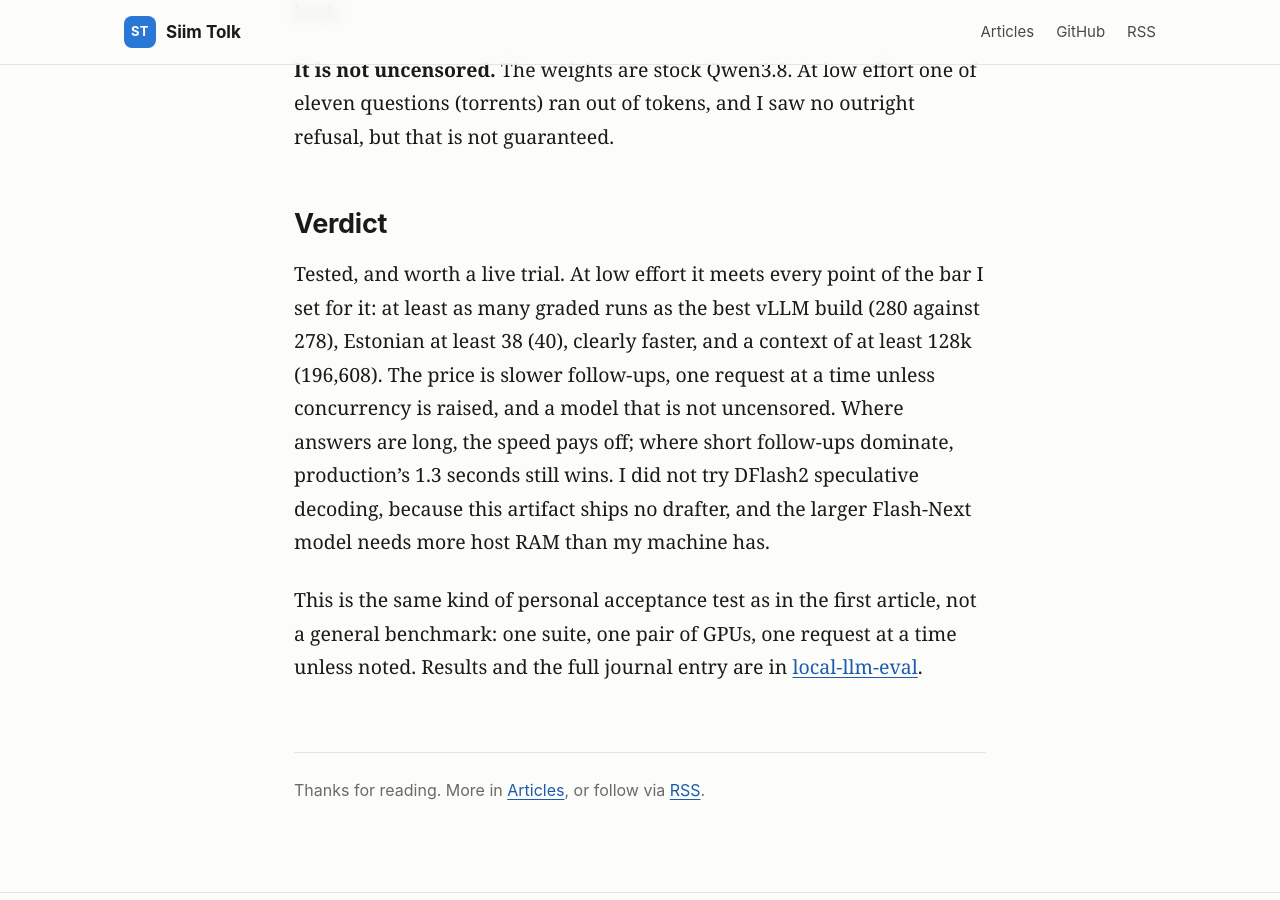
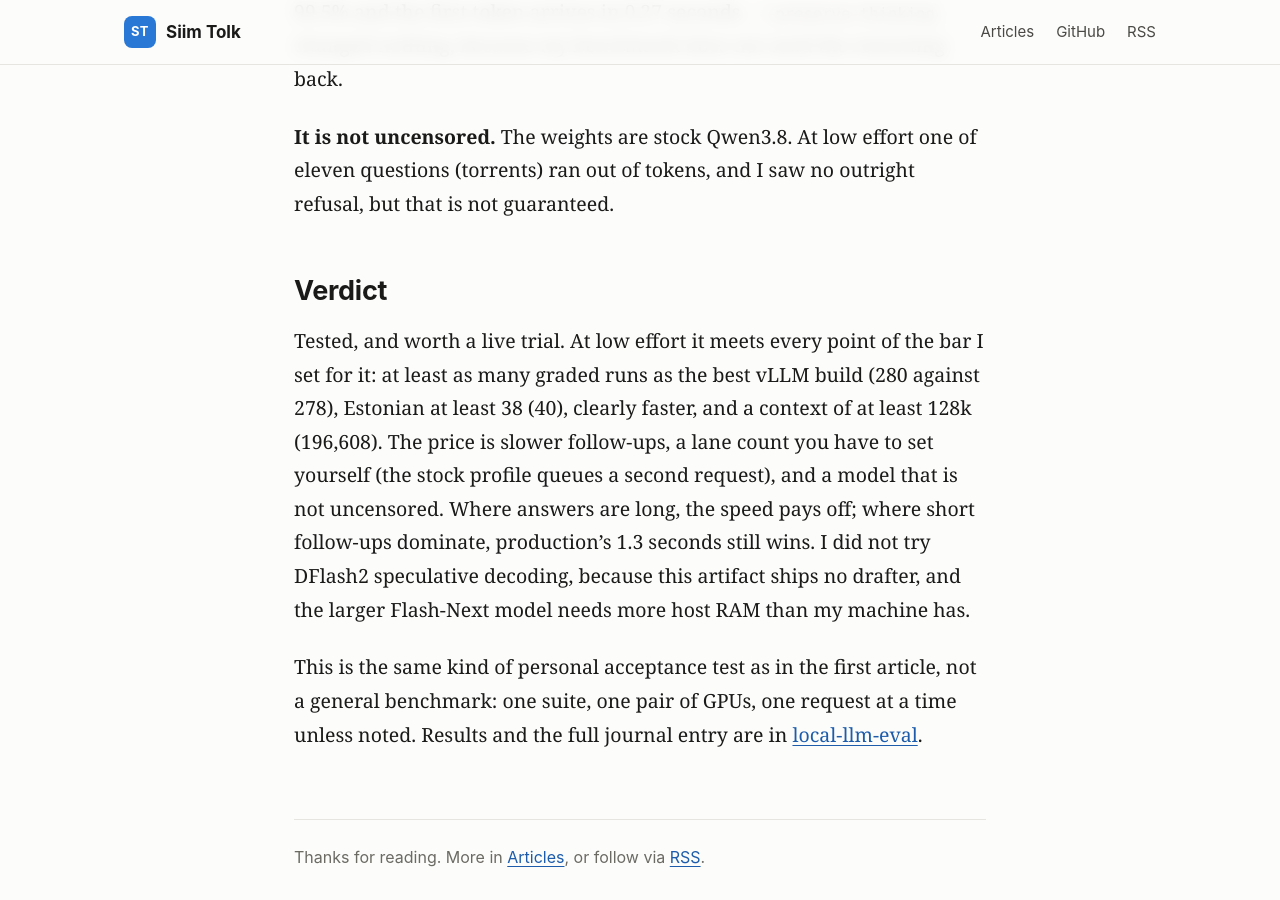
Before and after one commit to siimtolk/siimtolk.github.io, a Jekyll site: the page built from _posts/2026-10-25-capy-flash-test.md, in a window 1280 px wide and 900 px high, scrolled down 8125 px. Built offline with Jekyll 4.4.1, drawn with Linux system fonts in a browser that asks for light colours; some of the changed text lies outside the part shown.

Commit message:
capy-flash article: concurrency is configurable, not fixed at one
Co-Authored-By: Claude Sonnet 5.5 <noreply@anthropic.com>

```diff
--- a/_posts/2026-10-25-capy-flash-test.md
+++ b/_posts/2026-10-25-capy-flash-test.md
@@ -23,7 +23,7 @@ What that means in practice, compared with vLLM:
 
 - **Weights come in its own format.** vLLM loads ordinary safetensors builds (NVFP4, AWQ, GPTQ) of many models. capy-flash runs `.ninfer` artifacts that someone has converted for it, such as Feyd89's QUASAR-QAT build below, so the list of usable models is short.
 - **It is tuned for one box.** The author builds and measures everything on two RTX 5070 Ti, and the README says the engine is validated there without P2P. My 5060 Ti numbers are a different card, and the author's announcement says other people have posted results from other cards in the repository's issues.
-- **It serves few requests at a time.** The documented profiles run with `--max-concurrency 1`, though the server accepts up to eight, and vLLM's scheduler is built for many requests at once. The stock 27B profile queues a second request, which matters in the results below.
+- **Concurrency is a setting, and the stock profile starts at one.** The documented profiles run with `--max-concurrency 1`, so a second request waits, but the server accepts up to eight lanes sharing one KV pool, and two lanes ran fine here (see the results below). vLLM's scheduler was designed around many simultaneous requests; here the lane count is something you set and size the cache for.
 - **It keeps conversations in memory.** A prefix cache works across turns, and idle conversations move to host RAM and optionally to disk. This is what the follow-up numbers below depend on.
 
 The project does not compare itself with vLLM or llama.cpp; its own benchmarks are against Strata, another engine for the same cards. The comparison with vLLM in this article is mine, from the same suite and the same two cards. Sources: the [capy-flash repository](https://github.com/ValerioDolci/capy-flash) and its [announcement on r/LocalLLaMA](https://www.reddit.com/r/LocalLLaMA/comments/1xe9yyg/capyflash_v074_where_my_twogpu_qwen38_engine_is/).
@@ -111,6 +111,6 @@ The speed carries over: 145 tok/s with two requests at once, 2.1 times productio
 
 ## Verdict
 
-Tested, and worth a live trial. At low effort it meets every point of the bar I set for it: at least as many graded runs as the best vLLM build (280 against 278), Estonian at least 38 (40), clearly faster, and a context of at least 128k (196,608). The price is slower follow-ups, one request at a time unless concurrency is raised, and a model that is not uncensored. Where answers are long, the speed pays off; where short follow-ups dominate, production's 1.3 seconds still wins. I did not try DFlash2 speculative decoding, because this artifact ships no drafter, and the larger Flash-Next model needs more host RAM than my machine has.
+Tested, and worth a live trial. At low effort it meets every point of the bar I set for it: at least as many graded runs as the best vLLM build (280 against 278), Estonian at least 38 (40), clearly faster, and a context of at least 128k (196,608). The price is slower follow-ups, a lane count you have to set yourself (the stock profile queues a second request), and a model that is not uncensored. Where answers are long, the speed pays off; where short follow-ups dominate, production's 1.3 seconds still wins. I did not try DFlash2 speculative decoding, because this artifact ships no drafter, and the larger Flash-Next model needs more host RAM than my machine has.
 
 This is the same kind of personal acceptance test as in the first article, not a general benchmark: one suite, one pair of GPUs, one request at a time unless noted. Results and the full journal entry are in [local-llm-eval](https://github.com/siimtolk/local-llm-eval).
```
